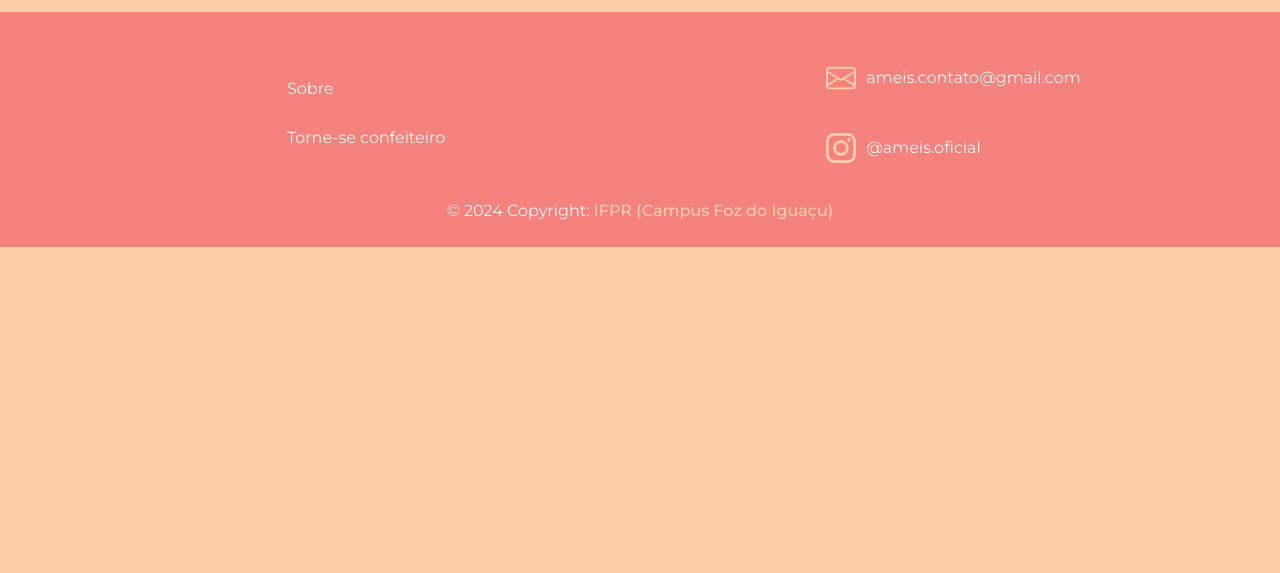
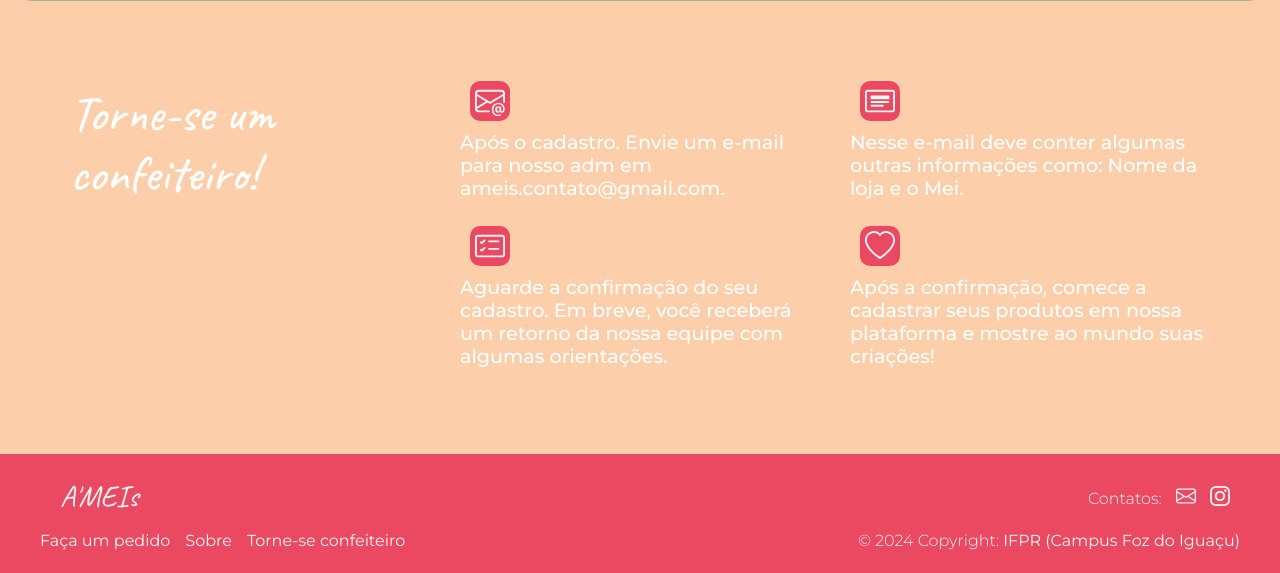
Before and after one commit to E-commerce-Doce/E-doces, a PHP site: template projeto/app/view/home/home.php in a window 1280 px wide. Shown: the part 1012-1585 px from the top of the page. Before the commit the page ends 1259 px from the top, so only its background shows below. Run offline with PHP 8.4, Linux system fonts and the light colour scheme; the template is opened without the code that fills it, so the values that code supplies are empty; some libraries are stand-ins or nearby versions.

Commit message:
Finalização da home

```diff
--- a/projeto/app/view/home/home.css
+++ b/projeto/app/view/home/home.css
@@ -17,6 +17,60 @@ body {
 .navbar {
     background-color: transparent;
     font-weight: bolder;
+}
+
+.info{
+    height: 500px;
+    display: flex;
+    align-items: center;
+}
+
+.sobre{
+    display: flex;
+    align-items: center;
+    justify-content: center;
+    padding: 30px;
+    background-color: #9BB899;
+    margin: 20px;
+    border-radius: 10px;
+}
+
+.cupSobre{
+    max-width: 80%;
+    height: auto;
+    border-radius: 70% 70% 70% 70%;
+}
+
+.estiloSob2{
+    color: whitesmoke;
+    font-family: var(--font-principal);
+    font-size: 4em;
+    text-align: left;
+}
+
+.estiloSob{
+    color: whitesmoke;
+    font-size: 1.2em;
+    text-align: left;
+    margin-top: 10px;
+}
+
+.conf{
+    margin: 20px;
+    padding: 50px;
+}
+
+.icone{
+    background-color: #EA4961;
+    width: 40px;
+    height: 40px;
+    margin: 10px;
+    border-radius:10px;
+}
+
+.texIcon{
+    color: whitesmoke;
+    margin:5px;
 }
 
 .imgC {
@@ -81,7 +135,7 @@ button:hover {
 .imgCupCake {
     width: 600px;
     position: absolute;
-    top: -300px;
+    top: -450px;
     z-index: -1;
     right: 0;
     border-radius: 50% 0 0 50% ;
--- a/projeto/app/view/home/home.php
+++ b/projeto/app/view/home/home.php
@@ -4,11 +4,11 @@
 require_once(__DIR__ . "/../include/header.php");
 require_once(__DIR__ . "/../include/menu.php");
 ?>
-<link rel="stylesheet" href="/ProjetoIntegrador/E-doces/projeto/app/view/home/home.css">
+<link rel="stylesheet" href="<?= BASEURL ?>/view/home/home.css">
 
 <div class="row justify-content-between m-0" style="max-width: 100%; ">
 
-    <div class="col-5 ml-5" style="height: 500px;  display: flex; align-items: center;">
+    <div class="col-5 ml-5 info" id="pedido">
         <div>
             <h2 class="estilo2"> Bem vindo à A'MEIs</h2>
             <p class="estilo" style="font-size:larger;">Onde cada doce é uma oportunidade!</p>
@@ -24,7 +24,22 @@ require_once(__DIR__ . "/../include/menu.php");
 
 </div>
 
-<div style="background-color: #9BB899; margin: 20px; border-radius: 10px; padding: 50px;">
+<div class="sobre" id="sobre">
+
+    <div class="row" style=" width: 100%;display: flex; justify-content: space-between;">
+        <div class="col" style=" flex: 1;">
+            <img class="cupSobre" src="\ProjetoIntegrador\E-doces\projeto\arquivos\confeiteira.jpg" alt="">
+        </div>
+
+        <div class="col-7" style="text-align: right;" >
+            <h1 class="estiloSob2" >Sobre</h1>
+            <p class="estiloSob">Aqui é o lugar onde a paixão pela confeitaria encontra o comércio digital! Se você é um confeiteiro MEI ou simplesmente adora um docinho de qualidade, chegou ao lugar certo. Nossa plataforma é a vitrine perfeita para quem quer mostrar suas delícias, com um atendimento personalizado e sem aquela dor de cabeça das taxas altas.<br>Aqui, os confeiteiros ganham destaque e os clientes encontram tudo o que precisam para adoçar o dia. Pronto para descobrir a magia da confeitaria digital? Vem com a gente!</p>
+        </div>
+    </div>
+
+</div>
+
+<div class="conf" id="confeiteiro">
 
     <div class="row">
         <div class="col-lg-4">
@@ -32,18 +47,18 @@ require_once(__DIR__ . "/../include/menu.php");
         </div>
 
         <div class="col-lg-4">
-            <div style="background-color: #EA4961; width: 40px; height: 40px; margin: 10px; border-radius:10px;">
-                <svg style="color: whitesmoke; margin:5px;" xmlns="http://www.w3.org/2000/svg" width="30" height="30" fill="currentColor" class="bi bi-envelope-at" viewBox="0 0 16 16">
+            <div class="icone">
+                <svg class="texIcon" xmlns="http://www.w3.org/2000/svg" width="30" height="30" fill="currentColor" class="bi bi-envelope-at" viewBox="0 0 16 16">
                     <path d="M2 2a2 2 0 0 0-2 2v8.01A2 2 0 0 0 2 14h5.5a.5.5 0 0 0 0-1H2a1 1 0 0 1-.966-.741l5.64-3.471L8 9.583l7-4.2V8.5a.5.5 0 0 0 1 0V4a2 2 0 0 0-2-2zm3.708 6.208L1 11.105V5.383zM1 4.217V4a1 1 0 0 1 1-1h12a1 1 0 0 1 1 1v.217l-7 4.2z" />
                     <path d="M14.247 14.269c1.01 0 1.587-.857 1.587-2.025v-.21C15.834 10.43 14.64 9 12.52 9h-.035C10.42 9 9 10.36 9 12.432v.214C9 14.82 10.438 16 12.358 16h.044c.594 0 1.018-.074 1.237-.175v-.73c-.245.11-.673.18-1.18.18h-.044c-1.334 0-2.571-.788-2.571-2.655v-.157c0-1.657 1.058-2.724 2.64-2.724h.04c1.535 0 2.484 1.05 2.484 2.326v.118c0 .975-.324 1.39-.639 1.39-.232 0-.41-.148-.41-.42v-2.19h-.906v.569h-.03c-.084-.298-.368-.63-.954-.63-.778 0-1.259.555-1.259 1.4v.528c0 .892.49 1.434 1.26 1.434.471 0 .896-.227 1.014-.643h.043c.118.42.617.648 1.12.648m-2.453-1.588v-.227c0-.546.227-.791.573-.791.297 0 .572.192.572.708v.367c0 .573-.253.744-.564.744-.354 0-.581-.215-.581-.8Z" />
                 </svg>
             </div>
-            <h2 class="estilo pb-2" style="font-size:larger;">Após o cadastro. Envie um e-mail para nosso adm em <a style="color:#FCCEAA; font-size:medium;" href="https://mail.google.com/mail/u/0/?tab=rm&ogbl#inbox?compose=CllgCJZdkFwKxBXzxWCpfwXgWBwmSFRfkDStgKvVQjHFVfrgPkFJXzvtVlFLGQKfvtPJWFzQdPg" >ameis.contato@gmail.com</a>.</h2>
+            <h2 class="estilo pb-2" style="font-size:larger;">Após o cadastro. Envie um e-mail para nosso adm em ameis.contato@gmail.com.</h2>
         </div>
 
         <div class="col-lg-4">
-            <div style="background-color: #EA4961; width: 40px; height: 40px; margin: 10px; border-radius:10px;">
-                <svg style="color: whitesmoke; margin:5px;" xmlns="http://www.w3.org/2000/svg" width="30" height="30" fill="currentColor" class="bi bi-card-heading" viewBox="0 0 16 16">
+            <div class="icone">
+                <svg class="texIcon" xmlns="http://www.w3.org/2000/svg" width="30" height="30" fill="currentColor" class="bi bi-card-heading" viewBox="0 0 16 16">
                     <path d="M14.5 3a.5.5 0 0 1 .5.5v9a.5.5 0 0 1-.5.5h-13a.5.5 0 0 1-.5-.5v-9a.5.5 0 0 1 .5-.5zm-13-1A1.5 1.5 0 0 0 0 3.5v9A1.5 1.5 0 0 0 1.5 14h13a1.5 1.5 0 0 0 1.5-1.5v-9A1.5 1.5 0 0 0 14.5 2z" />
                     <path d="M3 8.5a.5.5 0 0 1 .5-.5h9a.5.5 0 0 1 0 1h-9a.5.5 0 0 1-.5-.5m0 2a.5.5 0 0 1 .5-.5h6a.5.5 0 0 1 0 1h-6a.5.5 0 0 1-.5-.5m0-5a.5.5 0 0 1 .5-.5h9a.5.5 0 0 1 .5.5v1a.5.5 0 0 1-.5.5h-9a.5.5 0 0 1-.5-.5z" />
                 </svg>
@@ -56,8 +71,8 @@ require_once(__DIR__ . "/../include/menu.php");
         <div class="col-lg-4"></div>
 
         <div class="col-lg-4">
-            <div style="background-color: #EA4961; width: 40px; height: 40px; margin: 10px; border-radius:10px;">
-                <svg style="color: whitesmoke; margin:5px;" xmlns="http://www.w3.org/2000/svg" width="30" height="30" fill="currentColor" class="bi bi-card-checklist" viewBox="0 0 16 16">
+            <div class="icone">
+                <svg class="texIcon" xmlns="http://www.w3.org/2000/svg" width="30" height="30" fill="currentColor" class="bi bi-card-checklist" viewBox="0 0 16 16">
                     <path d="M14.5 3a.5.5 0 0 1 .5.5v9a.5.5 0 0 1-.5.5h-13a.5.5 0 0 1-.5-.5v-9a.5.5 0 0 1 .5-.5zm-13-1A1.5 1.5 0 0 0 0 3.5v9A1.5 1.5 0 0 0 1.5 14h13a1.5 1.5 0 0 0 1.5-1.5v-9A1.5 1.5 0 0 0 14.5 2z" />
                     <path d="M7 5.5a.5.5 0 0 1 .5-.5h5a.5.5 0 0 1 0 1h-5a.5.5 0 0 1-.5-.5m-1.496-.854a.5.5 0 0 1 0 .708l-1.5 1.5a.5.5 0 0 1-.708 0l-.5-.5a.5.5 0 1 1 .708-.708l.146.147 1.146-1.147a.5.5 0 0 1 .708 0M7 9.5a.5.5 0 0 1 .5-.5h5a.5.5 0 0 1 0 1h-5a.5.5 0 0 1-.5-.5m-1.496-.854a.5.5 0 0 1 0 .708l-1.5 1.5a.5.5 0 0 1-.708 0l-.5-.5a.5.5 0 0 1 .708-.708l.146.147 1.146-1.147a.5.5 0 0 1 .708 0" />
                 </svg>
@@ -66,9 +81,9 @@ require_once(__DIR__ . "/../include/menu.php");
         </div>
 
         <div class="col-lg-4">
-            <div style="background-color: #EA4961; width: 40px; height: 40px; margin: 10px; border-radius:10px;">
-                <svg style="color: whitesmoke; margin:5px;" xmlns="http://www.w3.org/2000/svg" width="30" height="30" fill="currentColor" class="bi bi-heart" viewBox="0 0 16 16">
-                <path d="m8 2.748-.717-.737C5.6.281 2.514.878 1.4 3.053c-.523 1.023-.641 2.5.314 4.385.92 1.815 2.834 3.989 6.286 6.357 3.452-2.368 5.365-4.542 6.286-6.357.955-1.886.838-3.362.314-4.385C13.486.878 10.4.28 8.717 2.01zM8 15C-7.333 4.868 3.279-3.04 7.824 1.143q.09.083.176.171a3 3 0 0 1 .176-.17C12.72-3.042 23.333 4.867 8 15" />
+            <div class="icone">
+                <svg class="texIcon" style="color: whitesmoke; margin:5px;" xmlns="http://www.w3.org/2000/svg" width="30" height="30" fill="currentColor" class="bi bi-heart" viewBox="0 0 16 16">
+                    <path d="m8 2.748-.717-.737C5.6.281 2.514.878 1.4 3.053c-.523 1.023-.641 2.5.314 4.385.92 1.815 2.834 3.989 6.286 6.357 3.452-2.368 5.365-4.542 6.286-6.357.955-1.886.838-3.362.314-4.385C13.486.878 10.4.28 8.717 2.01zM8 15C-7.333 4.868 3.279-3.04 7.824 1.143q.09.083.176.171a3 3 0 0 1 .176-.17C12.72-3.042 23.333 4.867 8 15" />
                 </svg>
             </div>
             <h2 class="estilo pb-2" style="font-size:larger;">Após a confirmação, comece a cadastrar seus produtos em nossa plataforma e mostre ao mundo suas criações! </h2>
@@ -77,11 +92,6 @@ require_once(__DIR__ . "/../include/menu.php");
 
 </div>
 
-
-<!--<div class="col">
-        <img class="imgC rounded float-end" src="../../../projeto/arquivos/SonhoDoce.png" alt="">
-    </div>-->
-
 </div>
 
 <script src="<?= BASEURL ?>/view/home/home.js"></script>
--- a/projeto/app/view/include/footer.php
+++ b/projeto/app/view/include/footer.php
@@ -1,49 +1,39 @@
-<!-- Footer -->
-<footer class="text-center text-lg-start  text-muted " style="bottom:0; left:0; right:0; height:100%;">
-
-
-    <div class="row" style=" display: flex; align-items: center; justify-content: flex-start;">
-        <div class="col"  style="margin: 3% 5% 0 20%; ">
-            <p style="margin: 25px; color: whitesmoke;" href="#">Sobre</p>
-            <p style="margin: 25px; color: whitesmoke;" href="#">Torne-se confeiteiro</p>
-        </div>
-
-            <div class="col" style="margin: 3% 5% 0 5%; display: flex; align-items: center; justify-content: flex-start; padding-left: 20px;">
-                <div>
-
-                    <div class="row" style="margin: 0 100px 30px 0; display: flex; align-items: center; justify-content: flex-start;">
-                        <div style="width: 40px; height: 40px;">
-                            <a href="https://mail.google.com/mail/u/0/?tab=rm&ogbl#inbox?compose=CllgCJZdkFwKxBXzxWCpfwXgWBwmSFRfkDStgKvVQjHFVfrgPkFJXzvtVlFLGQKfvtPJWFzQdPg" >
-                            <svg style="margin:5px; color:#FCCEAA;" xmlns="http://www.w3.org/2000/svg" width="30" height="30" fill="currentColor" class="bi bi-envelope" viewBox="0 0 16 16">
-                                <path d="M0 4a2 2 0 0 1 2-2h12a2 2 0 0 1 2 2v8a2 2 0 0 1-2 2H2a2 2 0 0 1-2-2zm2-1a1 1 0 0 0-1 1v.217l7 4.2 7-4.2V4a1 1 0 0 0-1-1zm13 2.383-4.708 2.825L15 11.105zm-.034 6.876-5.64-3.471L8 9.583l-1.326-.795-5.64 3.47A1 1 0 0 0 2 13h12a1 1 0 0 0 .966-.741M1 11.105l4.708-2.897L1 5.383z" />
-                            </svg>
-                            </a>
-                        </div>
-                        <p style="color:whitesmoke; margin: 5px;">ameis.contato@gmail.com</p>
-                    </div>
-
-                    <div class="row" style="margin: 0 30px 0 0 ;">
-                        <div style="width: 40px; height: 40px;">
-                        <a href="https://www.instagram.com/ameis.oficial/" >
-                            <svg style="margin:5px; color:#FCCEAA;" xmlns="http://www.w3.org/2000/svg" width="30" height="30" fill="currentColor" class="bi bi-instagram" viewBox="0 0 16 16">
-                                <path d="M8 0C5.829 0 5.556.01 4.703.048 3.85.088 3.269.222 2.76.42a3.9 3.9 0 0 0-1.417.923A3.9 3.9 0 0 0 .42 2.76C.222 3.268.087 3.85.048 4.7.01 5.555 0 5.827 0 8.001c0 2.172.01 2.444.048 3.297.04.852.174 1.433.372 1.942.205.526.478.972.923 1.417.444.445.89.719 1.416.923.51.198 1.09.333 1.942.372C5.555 15.99 5.827 16 8 16s2.444-.01 3.298-.048c.851-.04 1.434-.174 1.943-.372a3.9 3.9 0 0 0 1.416-.923c.445-.445.718-.891.923-1.417.197-.509.332-1.09.372-1.942C15.99 10.445 16 10.173 16 8s-.01-2.445-.048-3.299c-.04-.851-.175-1.433-.372-1.941a3.9 3.9 0 0 0-.923-1.417A3.9 3.9 0 0 0 13.24.42c-.51-.198-1.092-.333-1.943-.372C10.443.01 10.172 0 7.998 0zm-.717 1.442h.718c2.136 0 2.389.007 3.232.046.78.035 1.204.166 1.486.275.373.145.64.319.92.599s.453.546.598.92c.11.281.24.705.275 1.485.039.843.047 1.096.047 3.231s-.008 2.389-.047 3.232c-.035.78-.166 1.203-.275 1.485a2.5 2.5 0 0 1-.599.919c-.28.28-.546.453-.92.598-.28.11-.704.24-1.485.276-.843.038-1.096.047-3.232.047s-2.39-.009-3.233-.047c-.78-.036-1.203-.166-1.485-.276a2.5 2.5 0 0 1-.92-.598 2.5 2.5 0 0 1-.6-.92c-.109-.281-.24-.705-.275-1.485-.038-.843-.046-1.096-.046-3.233s.008-2.388.046-3.231c.036-.78.166-1.204.276-1.486.145-.373.319-.64.599-.92s.546-.453.92-.598c.282-.11.705-.24 1.485-.276.738-.034 1.024-.044 2.515-.045zm4.988 1.328a.96.96 0 1 0 0 1.92.96.96 0 0 0 0-1.92m-4.27 1.122a4.109 4.109 0 1 0 0 8.217 4.109 4.109 0 0 0 0-8.217m0 1.441a2.667 2.667 0 1 1 0 5.334 2.667 2.667 0 0 1 0-5.334" />
-                            </svg>
-                        </a>
-                        </div>
-                        <p style="color:whitesmoke; margin: 5px;">@ameis.oficial</p>
-                    </div>
-
-                </div>
-
+<footer class="text-center text-lg-start text-muted" style="padding: 15px 0; font-family: 'Montserrat', sans-serif; font-weight: 300;">
+    <!-- Barra Superior -->
+    <div style="padding: 5px 25px;">
+        <div class="container d-flex justify-content-between align-items-center" style="padding: 0 15px; max-width: 100%;">
+            <div style="color: whitesmoke; font-size: 30px; font-weight: 300; font-family:Caveat; margin-left:20px;">
+                A'MEIs
+            </div>
+            <div>
+                <span style="color: whitesmoke; font-size: 16px; margin-right: 10px; font-weight: 300;">Contatos:</span>
+                <a href="https://mail.google.com/mail/u/0/?tab=rm&ogbl#inbox?compose=CllgCJZdkFwKxBXzxWCpfwXgWBwmSFRfkDStgKvVQjHFVfrgPkFJXzvtVlFLGQKfvtPJWFzQdPg" style="margin-right: 10px; color: whitesmoke; font-size: 20px;"><i class="bi bi-envelope"></i></a>
+                <a href="https://www.instagram.com/ameis.oficial/" style="margin-right: 10px; color: whitesmoke; font-size: 20px;"><i class="bi bi-instagram"></i></a>
             </div>
         </div>
     </div>
+    <!-- Barra Inferior -->
+    <div style="padding: 5px 25px;">
+        <div class="container d-flex justify-content-between align-items-center" style="padding: 0 15px; max-width: 100%;">
+            <div style="color: whitesmoke; font-size: 16px; font-weight: 300; display: flex; gap: 15px;">
+                <a href="#pedido" style="color: whitesmoke; text-decoration: none;">Faça um pedido</a>
+                <a href="#sobre" style="color: whitesmoke; text-decoration: none;">Sobre</a>
+                <a href="#confeiteiro" style="color: whitesmoke; text-decoration: none;">Torne-se confeiteiro</a>
+            </div>
+            <div style="color: whitesmoke; font-size: 16px; font-weight: 300;">
+                © 2024 Copyright:
+                <a href="https://foz.ifpr.edu.br" target="_blank" style="color: whitesmoke; text-decoration: none;">IFPR (Campus Foz do Iguaçu)</a>
+            </div>
+        </div>
+    </div>
+</footer>
 
 
-    <div class="text-center p-4" style="font-family: Montserrat; color:whitesmoke;">
-        © 2024 Copyright:
-        <a class="text-reset" style="font-weight: 500; color: #FCCEAA;" href="https://foz.ifpr.edu.br" target="blank">IFPR (Campus Foz do Iguaçu)</a>
-    </div>
+
+
+<!-- Bootstrap Icons -->
+<link href="https://cdn.jsdelivr.net/npm/bootstrap-icons/font/bootstrap-icons.css" rel="stylesheet">
+
 
 </footer>
 
--- a/projeto/app/view/include/header.php
+++ b/projeto/app/view/include/header.php
@@ -165,7 +165,7 @@
 
 
         footer {
-            background-color: #F5827D;
+            background-color: #EA4961;
         }
     </style>
 </head>
--- a/projeto/app/view/include/menu.php
+++ b/projeto/app/view/include/menu.php
@@ -9,7 +9,7 @@ if (isset($_SESSION[SESSAO_USUARIO_NOME])) {
 $usuarioPapel = isset($_SESSION[SESSAO_USUARIO_PAPEL]) ? $_SESSION[SESSAO_USUARIO_PAPEL] : '';
 ?>
 
-<nav class="navbar navbar-expand-lg">
+<nav class="navbar navbar-expand-lg" style="color:#EA4961;">
     <div class="collapse navbar-collapse" id="conteudoNavbarSuportado">
         <a class="navbar-brand" style="color: #EA4961;" href="#">&nbsp; A'MEIs &nbsp;</a>
 
@@ -41,6 +41,13 @@ $usuarioPapel = isset($_SESSION[SESSAO_USUARIO_PAPEL]) ? $_SESSION[SESSAO_USUARI
                 <li class="nav-item active">
                     <a class="nav-link" href="<?= BASEURL . '/controller/EnderecoController.php?action=list' ?>"> Meus Endereços &nbsp;</a>
                 </li>
+                <li class="nav-item">
+                    <a class="nav-link" href="<?= BASEURL . '/controller/CarrinhoController.php?action=addCarrinho' ?>">
+                        <svg xmlns="http://www.w3.org/2000/svg" width="25" height="25" fill="currentColor" class="bi bi-cart" viewBox="0 0 16 16">
+                            <path d="M0 1.5A.5.5 0 0 1 .5 1H2a.5.5 0 0 1 .485.379L2.89 3H14.5a.5.5 0 0 1 .491.592l-1.5 8A.5.5 0 0 1 13 12H4a.5.5 0 0 1-.491-.408L2.01 3.607 1.61 2H.5a.5.5 0 0 1-.5-.5M3.102 4l1.313 7h8.17l1.313-7zM5 12a2 2 0 1 0 0 4 2 2 0 0 0 0-4m7 0a2 2 0 1 0 0 4 2 2 0 0 0 0-4m-7 1a1 1 0 1 1 0 2 1 1 0 0 1 0-2m7 0a1 1 0 1 1 0 2 1 1 0 0 1 0-2" />
+                        </svg>
+                    </a>
+                </li>
 
             <?php endif; ?>
 
@@ -49,16 +56,12 @@ $usuarioPapel = isset($_SESSION[SESSAO_USUARIO_PAPEL]) ? $_SESSION[SESSAO_USUARI
 
                 <li class="nav-item active">
                     <a class="nav-link" href="<?= BASEURL . '/controller/UsuarioController.php?action=editProfile' ?>">
-                        <svg xmlns="http://www.w3.org/2000/svg" width="16" height="16" fill="currentColor" class="bi bi-person" viewBox="0 0 16 16">
+                        <svg xmlns="http://www.w3.org/2000/svg" width="25" height="25" fill="currentColor" class="bi bi-person" viewBox="0 0 16 16">
                             <path d="M8 8a3 3 0 1 0 0-6 3 3 0 0 0 0 6m2-3a2 2 0 1 1-4 0 2 2 0 0 1 4 0m4 8c0 1-1 1-1 1H3s-1 0-1-1 1-4 6-4 6 3 6 4m-1-.004c-.001-.246-.154-.986-.832-1.664C11.516 10.68 10.289 10 8 10s-3.516.68-4.168 1.332c-.678.678-.83 1.418-.832 1.664z" />
                         </svg>
                     </a>
                 </li>
-                <li class="nav-item">
-                        <a class="nav-link" href="<?= BASEURL . '/controller/CarrinhoController.php?action=addCarrinho' ?>">
-                            <i class="fas fa-shopping-cart"></i>
-                        </a>
-                    </li>
+
 
                 &nbsp;&nbsp;&nbsp;&nbsp;&nbsp;&nbsp;&nbsp;&nbsp;&nbsp;
                 <ul class="navbar-nav ml-auto">
--- a/projeto/app/view/pedido/carrinho.php
+++ b/projeto/app/view/pedido/carrinho.php
@@ -16,7 +16,7 @@ if (!isset($_SESSION['carrinho']) || count($_SESSION['carrinho']) === 0) {
 }
 ?>
 
-<div class="container mt-5">
+<div class="container mt-5" style="font-family: Montserrat;">
     <h2>Carrinho de Compras</h2>
 
     <?php
```
Also changed, not shown: projeto/app/view/pedido/descProdutos.php (+14 -8 lines).
